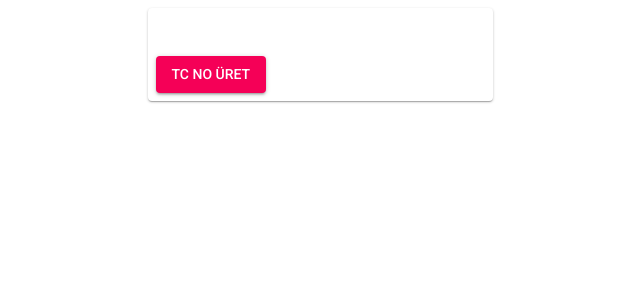
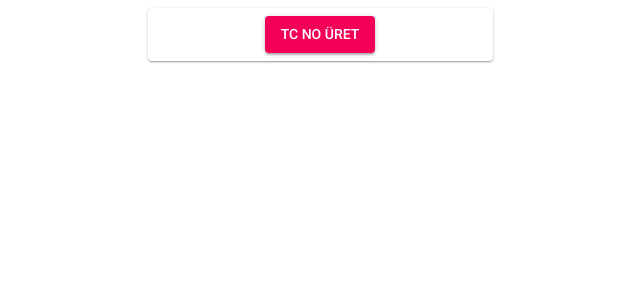
Before and after one commit to emrullahayin/react-tcno-uretici, a React (Create React App) app: page / in a window 1280 px wide. Shown: the top 300 px of the page, without its empty margins (320-960 px from the left). Built offline with nearby package versions, Linux system fonts and the light colour scheme.

Commit message:
ui changes

```diff
--- a/src/App.js
+++ b/src/App.js
@@ -19,6 +19,10 @@ const styles = theme => ({
   card: {
     maxWidth: 345,
     margin: 'auto',
+    textAlign: 'center',
+  },
+  CardActions: {
+    justifyContent: 'center',
   },
   media: {
     height: 140,
@@ -38,19 +42,10 @@ function App(props) {
       number = a + ("" + e) + ("" + (d + c + e) % 10)
     setNo(number);
   }
-
+  console.log(no)
   return (
     <Card className={classes.card}>
-      <Tooltip title="Tıkla-Kopyala" placement="right-start">
-        <CardActionArea>
-          <CardContent>
-            <Typography gutterBottom variant="h5" component="h2">
-              {no}
-            </Typography>
-          </CardContent>
-        </CardActionArea>
-      </Tooltip>
-      <CardActions>
+      <CardActions className={classes.CardActions}>
         <Button
           color="secondary"
           variant="contained"
@@ -59,6 +54,17 @@ function App(props) {
           TC No Üret
         </Button>
       </CardActions>
+      {no !== undefined &&
+        <Tooltip title="Tıkla-Kopyala" placement="right-start">
+          <CardActionArea>
+            <CardContent>
+              <Typography gutterBottom variant="h5" component="h2">
+                {no}
+              </Typography>
+            </CardContent>
+          </CardActionArea>
+        </Tooltip>
+      }
     </Card>
   );
 }
```
